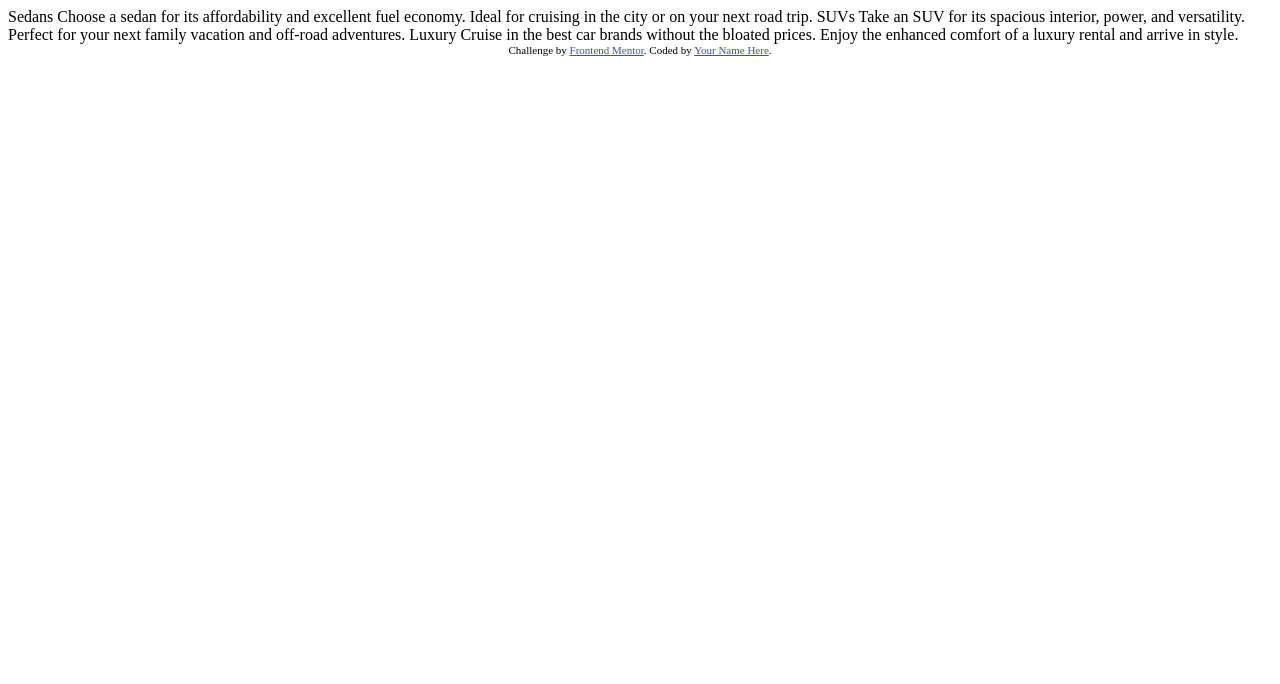
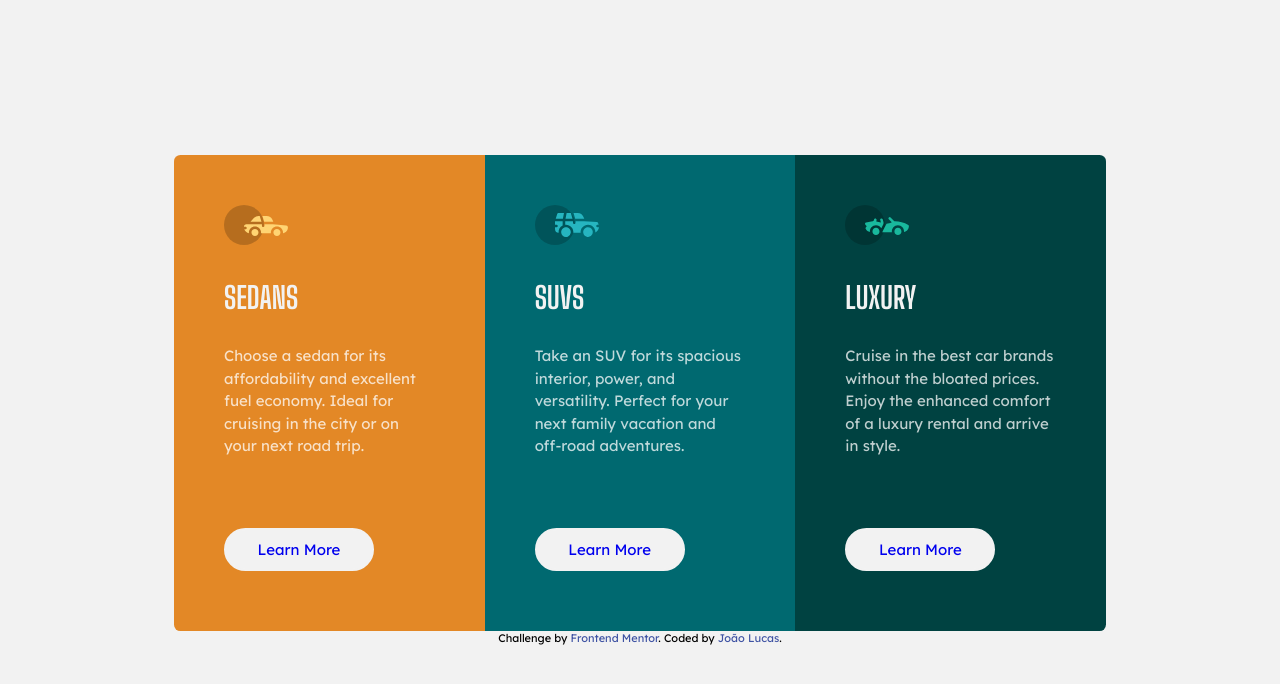
Before and after one commit to joaolucas-prog/3-column-preview-card-component-challenge-hub, a plain HTML site: page index.html in a window 1280 px wide. Drawn offline with Linux system fonts and the light colour scheme.

Commit message:
challenge code complete

```diff
--- a/index.html
+++ b/index.html
@@ -1,36 +1,53 @@
 <!DOCTYPE html>
 <html lang="en">
+
 <head>
   <meta charset="UTF-8">
-  <meta name="viewport" content="width=device-width, initial-scale=1.0"> <!-- displays site properly based on user's device -->
-
+  <meta name="viewport" content="width=device-width, initial-scale=1.0">
+  <link rel="preconnect" href="https://fonts.googleapis.com">
+  <link rel="preconnect" href="https://fonts.gstatic.com" crossorigin>
+  <link href="https://fonts.googleapis.com/css2?family=Big+Shoulders+Display:wght@700&family=Lexend+Deca&display=swap" rel="stylesheet">
   <link rel="icon" type="image/png" sizes="32x32" href="./images/favicon-32x32.png">
-
+  <link rel="stylesheet" href="style.css">
   <title>Frontend Mentor | 3-column preview card component</title>
 
-  <!-- Feel free to remove these styles or customise in your own stylesheet 👍 -->
-  <style>
-    .attribution { font-size: 11px; text-align: center; }
-    .attribution a { color: hsl(228, 45%, 44%); }
-  </style>
 </head>
+
 <body>
-
-  Sedans
-  Choose a sedan for its affordability and excellent fuel economy. Ideal for cruising in the city
-  or on your next road trip.
-
-  SUVs
-  Take an SUV for its spacious interior, power, and versatility. Perfect for your next family vacation
-  and off-road adventures.
-
-  Luxury
-  Cruise in the best car brands without the bloated prices. Enjoy the enhanced comfort of a luxury
-  rental and arrive in style.
+  <div class="card">
+    <div class="card-item orange">
+      <div class="card-img">
+        <img src="/images/icon-sedans.svg" alt="Sendans">
+      </div>
+      <h1>Sedans</h1>
+      <p>Choose a sedan for its affordability and excellent fuel economy. Ideal for cruising in the city
+        or on your next road trip.</p>
+      <a href="#">Learn More</a>
+    </div>
+    <div class="card-item cyan">
+      <div class="card-img">
+        <img src="/images/icon-suvs.svg" alt="SUV">
+      </div>
+      <h1>SUVs</h1>
+      <p>Take an SUV for its spacious interior, power, and versatility. Perfect for your next family vacation
+        and off-road adventures.</p>
+      <a href="#">Learn More</a>
+    </div>
+    <div class="card-item dark-cyan">
+      <div class="card-img">
+        <img src="/images/icon-luxury.svg" alt="Luxury">
+      </div>
+      <h1>Luxury</h1>
+      <p>Cruise in the best car brands without the bloated prices. Enjoy the enhanced comfort of a luxury
+        rental and arrive in style.</p>
+      <a href="#">Learn More</a>
+    </div>
+  </div>
 
   <div class="attribution">
     Challenge by <a href="https://www.frontendmentor.io?ref=challenge" target="_blank">Frontend Mentor</a>.
-    Coded by <a href="#">Your Name Here</a>.
+    Coded by <a href="#">João Lucas</a>.
   </div>
 </body>
+
 </html>
--- /dev/null
+++ b/style.css
@@ -0,0 +1,96 @@
+body, h1, a, p {
+  margin: 0;
+  padding: 0;
+}
+
+* {
+  box-sizing: border-box;
+}
+
+a {
+  text-decoration: none;
+}
+
+a:visited {
+  color: inherit;
+}
+
+body {
+  min-height: 100vh;
+  display: flex;
+  flex-direction: column;
+  justify-content: center;
+  align-items: center;
+  font-size: 15px;
+  font-family: 'Lexend Deca', sans-serif;
+  background-color: hsl(0, 0%, 95%);
+}
+
+.card {
+  max-width: 932px;
+  display: flex;
+  flex-wrap: wrap;
+  border-radius: .4rem;
+  overflow: hidden;
+  margin: 0 5%;
+}
+
+.card-item {
+  display: flex;
+  flex-direction: column;
+  flex: 1 1 200px;
+  padding: 50px;
+  color: #fff;
+}
+
+.card-item h1 {
+  font-family: 'Big Shoulders Display', cursive;
+  margin: 30px 0;
+  text-transform: uppercase;
+  color: hsl(0, 0%, 95%);
+}
+
+.card-item p{
+  color: hsla(0, 0%, 100%, 0.75);
+  line-height: 1.5;
+}
+
+.card-item a {
+  background-color: hsl(0, 0%, 95%);
+  margin: 70px 0 10px 0;
+  cursor: pointer;
+  border: 2px solid hsl(0, 0%, 95%);
+  border-radius: 30px;
+  padding: 10px 15px;
+  width: 150px;
+  text-align: center;
+}
+
+.card-item a:hover {
+  background-color: inherit;
+  color: hsl(0, 0%, 95%);
+}
+
+.orange {
+ background: hsl(31, 77%, 52%);
+ color: hsl(31, 77%, 52%);
+}
+
+.cyan {
+ background: hsl(184, 100%, 22%);
+ color: hsl(184, 100%, 22%);
+}
+
+.dark-cyan {
+ background: hsl(179, 100%, 13%);
+ color: hsl(179, 100%, 13%);
+}
+
+.attribution {
+  font-size: 11px;
+  text-align: center;
+}
+
+.attribution a {
+  color: hsl(228, 45%, 44%);
+}
```
Also changed, not shown: images/screenshot.png (added).
